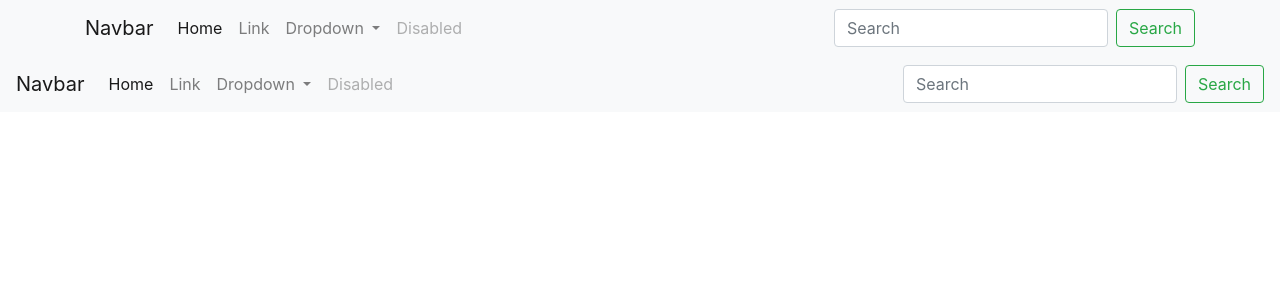
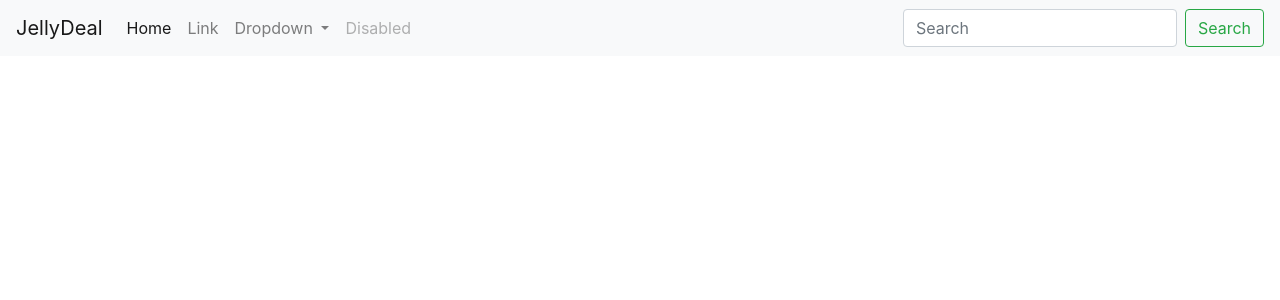
Before and after one commit to mpark6233/JellyDeal, a CodeIgniter app: page /database/ in a window 1280 px wide. Shown: the top 300 px of the page. Run offline with CodeIgniter, Linux system fonts and the light colour scheme.

Commit message:
controller updated

```diff
--- a/application/controllers/Welcome.php
+++ b/application/controllers/Welcome.php
@@ -1,7 +1,7 @@
 <?php
 defined('BASEPATH') OR exit('No direct script access allowed');
 
-class Welcome extends CI_Controller {
+class Welcome  extends CI_Controller {
 
 	/**
 	 * Index Page for this controller.
@@ -20,6 +20,6 @@ class Welcome extends CI_Controller {
 	 */
 	public function index()
 	{
-		$this->load->view('welcome_message');
+		$this->load->view('Main');
 	}
 }
--- a/application/views/main.php
+++ b/application/views/Main.php
@@ -14,13 +14,11 @@
 </head>
 
 <body>
-    <h1>JellyDeal Home</h1>
-
     <div id="page" class="site">
         <header>
             <div id="wrapper-navbar">
                 <nav class="navbar navbar-expand-lg navbar-light bg-light">
-                    <a class="navbar-brand" href="#">Navbar</a>
+                    <a class="navbar-brand" href="#">JellyDeal</a>
                     <button class="navbar-toggler" type="button" data-toggle="collapse"
                         data-target="#navbarSupportedContent" aria-controls="navbarSupportedContent"
                         aria-expanded="false" aria-label="Toggle navigation">
--- a/application/views/welcome_message.php
+++ /dev/null
@@ -1,158 +0,0 @@
-<!doctype html>
-<html lang="kr">
-
-<head>
-    <!-- Required meta tags -->
-    <meta charset="utf-8">
-    <meta name="viewport" content="width=device-width, initial-scale=1, shrink-to-fit=no">
-
-    <!-- Bootstrap CSS -->
-    <link rel="stylesheet" href="https://cdn.jsdelivr.net/npm/bootstrap@4.5.3/dist/css/bootstrap.min.css"
-        integrity="sha384-TX8t27EcRE3e/ihU7zmQxVncDAy5uIKz4rEkgIXeMed4M0jlfIDPvg6uqKI2xXr2" crossorigin="anonymous">
-
-
-</head>
-
-<body>
-<body>
-    <div id="page" class="site">
-        <header>
-            <div id="wrapper-navbar">
-                <nav class="navbar navbar-expand-lg navbar-light bg-light">
-                    <div class="container">
-                        <a class="navbar-brand" href="#">Navbar</a>
-                        <button class="navbar-toggler" type="button" data-toggle="collapse"
-                            data-target="#navbarSupportedContent" aria-controls="navbarSupportedContent"
-                            aria-expanded="false" aria-label="Toggle navigation">
-                            <span class="navbar-toggler-icon"></span>
-                        </button>
-
-                        <div class="collapse navbar-collapse" id="navbarSupportedContent">
-                            <ul class="navbar-nav mr-auto">
-                                <li class="nav-item active">
-                                    <a class="nav-link" href="#">Home <span class="sr-only">(current)</span></a>
-                                </li>
-                                <li class="nav-item">
-                                    <a class="nav-link" href="#">Link</a>
-                                </li>
-                                <li class="nav-item dropdown">
-                                    <a class="nav-link dropdown-toggle" href="#" id="navbarDropdown" role="button"
-                                        data-toggle="dropdown" aria-haspopup="true" aria-expanded="false">
-                                        Dropdown
-                                    </a>
-                                    <div class="dropdown-menu" aria-labelledby="navbarDropdown">
-                                        <a class="dropdown-item" href="#">Action</a>
-                                        <a class="dropdown-item" href="#">Another action</a>
-                                        <div class="dropdown-divider"></div>
-                                        <a class="dropdown-item" href="#">Something else here</a>
-                                    </div>
-                                </li>
-                                <li class="nav-item">
-                                    <a class="nav-link disabled" href="#" tabindex="-1" aria-disabled="true">Disabled</a>
-                                </li>
-                            </ul>
-                            <form class="form-inline my-2 my-lg-0">
-                                <input class="form-control mr-sm-2" type="search" placeholder="Search" aria-label="Search">
-                                <button class="btn btn-outline-success my-2 my-sm-0" type="submit">Search</button>
-                            </form>
-                        </div>
-                    </div> <!-- .container -->
-                </nav>
-            </div> <!-- .wrapper-navbar -->
-        </header>
-        <div id="wrapper-hero" class="wrapper">
-
-        </div>
-        <div id="wrapper-index" class="wrapper">
-
-        </div>
-        <footer>
-            <div id="wrapper-footer" class="wrapper">
-
-            </div>
-            <div id="wrapper-footer-bottom" class="wrapper">
-
-            </div>
-        </footer>
-
-    </div> <!-- #page -->
-
-
-    <div id="page" class="site">
-        <header>
-            <div id="wrapper-navbar">
-                <nav class="navbar navbar-expand-lg navbar-light bg-light">
-                    <a class="navbar-brand" href="#">Navbar</a>
-                    <button class="navbar-toggler" type="button" data-toggle="collapse"
-                        data-target="#navbarSupportedContent" aria-controls="navbarSupportedContent"
-                        aria-expanded="false" aria-label="Toggle navigation">
-                        <span class="navbar-toggler-icon"></span>
-                    </button>
-
-                    <div class="collapse navbar-collapse" id="navbarSupportedContent">
-                        <ul class="navbar-nav mr-auto">
-                            <li class="nav-item active">
-                                <a class="nav-link" href="#">Home <span class="sr-only">(current)</span></a>
-                            </li>
-                            <li class="nav-item">
-                                <a class="nav-link" href="#">Link</a>
-                            </li>
-                            <li class="nav-item dropdown">
-                                <a class="nav-link dropdown-toggle" href="#" id="navbarDropdown" role="button"
-                                    data-toggle="dropdown" aria-haspopup="true" aria-expanded="false">
-                                    Dropdown
-                                </a>
-                                <div class="dropdown-menu" aria-labelledby="navbarDropdown">
-                                    <a class="dropdown-item" href="#">Action</a>
-                                    <a class="dropdown-item" href="#">Another action</a>
-                                    <div class="dropdown-divider"></div>
-                                    <a class="dropdown-item" href="#">Something else here</a>
-                                </div>
-                            </li>
-                            <li class="nav-item">
-                                <a class="nav-link disabled" href="#" tabindex="-1" aria-disabled="true">Disabled</a>
-                            </li>
-                        </ul>
-                        <form class="form-inline my-2 my-lg-0">
-                            <input class="form-control mr-sm-2" type="search" placeholder="Search" aria-label="Search">
-                            <button class="btn btn-outline-success my-2 my-sm-0" type="submit">Search</button>
-                        </form>
-                    </div>
-                </nav>
-            </div> <!-- .wrapper-navbar -->
-        </header>
-        <div id="wrapper-hero" class="wrapper">
-
-        </div>
-        <div id="wrapper-index" class="wrapper">
-
-        </div>
-        <footer>
-            <div id="wrapper-footer" class="wrapper">
-
-            </div>
-            <div id="wrapper-footer-bottom" class="wrapper">
-
-            </div>
-        </footer>
-
-    </div> <!-- #page -->
-
-    <!-- Optional JavaScript; choose one of the two! -->
-
-    <!-- Option 1: jQuery and Bootstrap Bundle (includes Popper) -->
-    <script src="https://code.jquery.com/jquery-3.5.1.slim.min.js"
-        integrity="sha384-DfXdz2htPH0lsSSs5nCTpuj/zy4C+OGpamoFVy38MVBnE+IbbVYUew+OrCXaRkfj" crossorigin="anonymous">
-    </script>
-    <script src="https://cdn.jsdelivr.net/npm/bootstrap@4.5.3/dist/js/bootstrap.bundle.min.js"
-        integrity="sha384-ho+j7jyWK8fNQe+A12Hb8AhRq26LrZ/JpcUGGOn+Y7RsweNrtN/tE3MoK7ZeZDyx" crossorigin="anonymous">
-    </script>
-
-    <!-- Option 2: jQuery, Popper.js, and Bootstrap JS
-<script src="https://code.jquery.com/jquery-3.5.1.slim.min.js" integrity="sha384-DfXdz2htPH0lsSSs5nCTpuj/zy4C+OGpamoFVy38MVBnE+IbbVYUew+OrCXaRkfj" crossorigin="anonymous"></script>
-<script src="https://cdn.jsdelivr.net/npm/popper.js@1.16.1/dist/umd/popper.min.js" integrity="sha384-9/reFTGAW83EW2RDu2S0VKaIzap3H66lZH81PoYlFhbGU+6BZp6G7niu735Sk7lN" crossorigin="anonymous"></script>
-<script src="https://cdn.jsdelivr.net/npm/bootstrap@4.5.3/dist/js/bootstrap.min.js" integrity="sha384-w1Q4orYjBQndcko6MimVbzY0tgp4pWB4lZ7lr30WKz0vr/aWKhXdBNmNb5D92v7s" crossorigin="anonymous"></script>
--->
-</body>
-
-</html>
```
